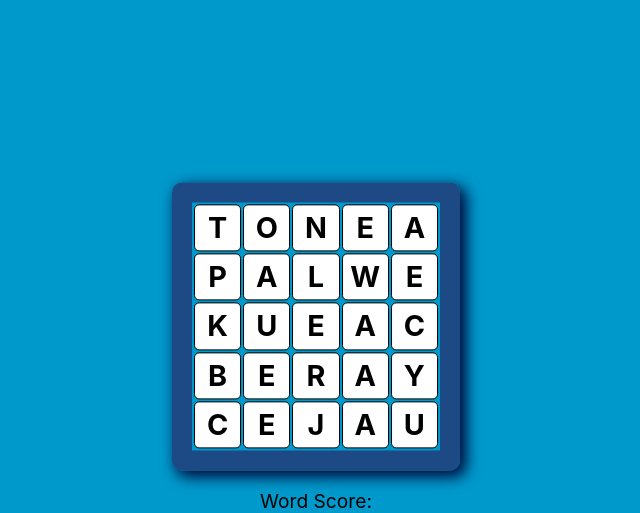
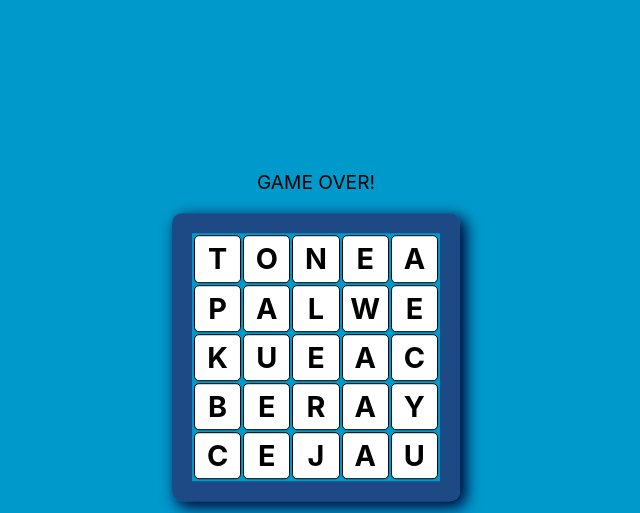
Before and after one commit to s34n-k1m/flask-boggle, a Flask app: page / in a window 1280 px wide. Shown: the top 513 px of the page, without its empty margins (324-964 px from the left). Run offline with Flask 2, Linux system fonts and the light colour scheme.

Commit message:
Started on the game timer. Still need to turn off ability to keep playing

```diff
--- a/static/boggle.js
+++ b/static/boggle.js
@@ -7,9 +7,14 @@ const $message = $(".msg");
 const $table = $("table");
 const $wordScore = $(".wordScore");
 const $gameScore = $(".gameScore");
+const $clock = $(".time");
 
 let gameId;
+let timeRemaining;
+let timerId;
+
 const SCORE_WORD_ROUTE = '/api/score-word';
+const GAME_LENGTH = 5000;
 
 /** Start */
 
@@ -19,6 +24,9 @@ async function start() {
   let board = response.data.board;
 
   displayBoard(board);
+  timeRemaining = GAME_LENGTH;
+  $clock.text(`Time Remaining: ${timeRemaining/1000} seconds`);
+  timerId = setInterval(countDown, 1000);
 }
 
 /** Display board */
@@ -97,6 +105,19 @@ function showRunningScores(wordScore, gameScore) {
   $gameScore.text(`Game Score: ${gameScore}`);
 }
 
+function countDown() {
+  timeRemaining -= 1000;
+  $clock.text(`Time Remaining: ${timeRemaining/1000} seconds`);
+
+  if (timeRemaining === 0) {
+    clearInterval(timerId);
+    $clock.text("GAME OVER!");
+
+    $
+  }
+}
+
+
 $form.on("submit", submitForm)
 
 start();
--- a/templates/index.html
+++ b/templates/index.html
@@ -8,6 +8,7 @@
 <body>
 
 <main>
+  <p class="time"></p>
   <table class="board">
     <!-- ultimately, you'll write the JS to make a dynamic board ---
          when you do, it will look like this: -->
```
